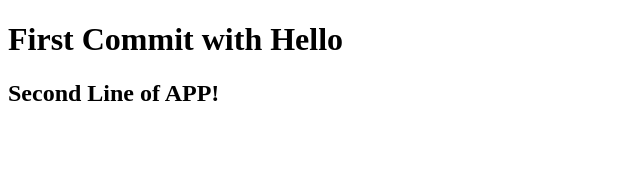
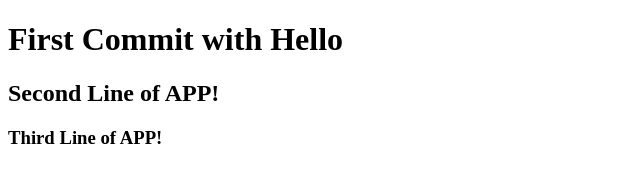
Before and after one commit to Suman-Rajbhar/gitcicd, a plain HTML site: page index.html in a window 1280 px wide. Shown: the whole page, without its empty margins (0-640 px from the left). Drawn offline with Linux system fonts and the light colour scheme.

Commit message:
8th commit

```diff
--- a/index.html
+++ b/index.html
@@ -9,5 +9,6 @@
 <body>
     <h1>First Commit with Hello</h1>
     <h2>Second Line of APP!</h2>
+    <h3>Third Line of APP!</h3>
 </body>
 </html>
```
